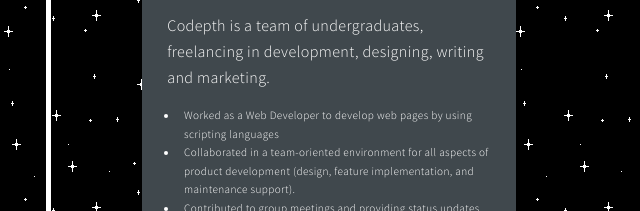
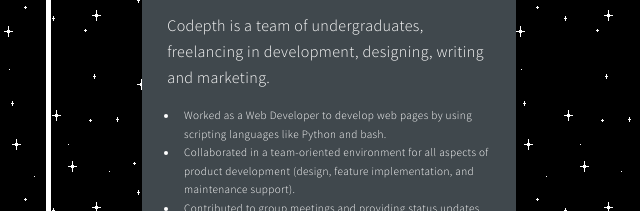
Before and after one commit to ashigup/ashigup.github.io, a plain HTML site: page index.html in a window 1280 px wide. Shown: the part 2949-3160 px from the top of the page, 592-1232 px from the left. Drawn offline with Linux system fonts and the light colour scheme.

Commit message:
Update index.html

```diff
--- a/index.html
+++ b/index.html
@@ -439,7 +439,7 @@
 									font-size: 0.7em;
 									">
 										<li>
-											Worked as a Web Developer to develop web pages by using scripting languages
+											Worked as a Web Developer to develop web pages by using scripting languages like Python and bash.
 										</li>
 										<li>
 											Collaborated in a team-oriented environment for all aspects of product
```
